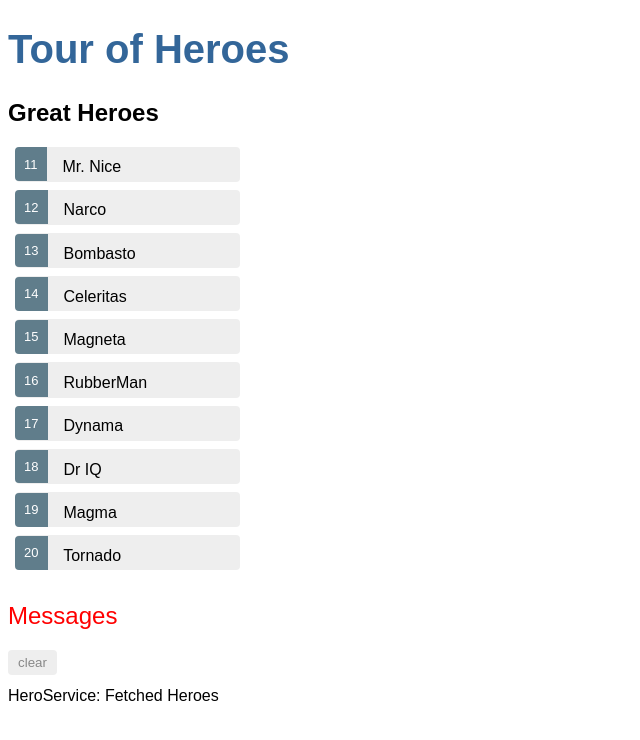
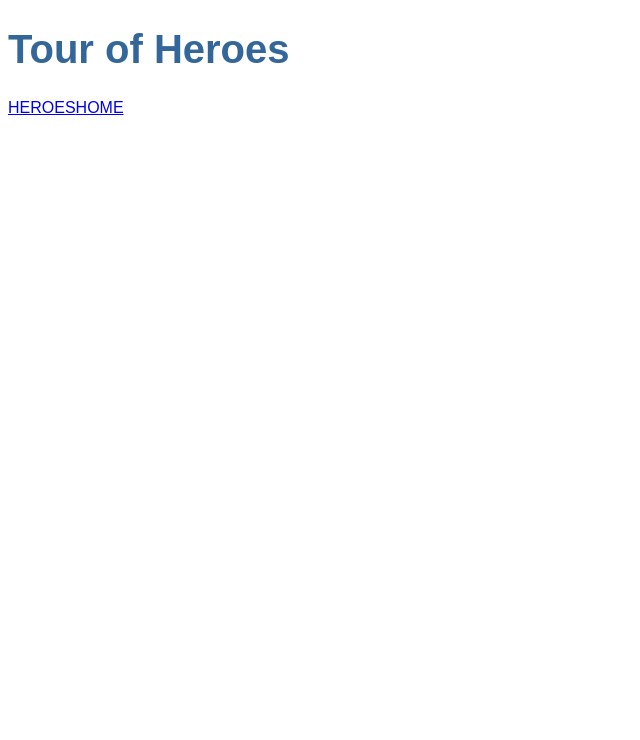
Before and after one commit to kd2718/angular_tutorial, an Angular app: page / in a window 1280 px wide. Shown: the top 740 px of the page, without its empty margins (0-640 px from the left). Built offline with nearby package versions, Linux system fonts and the light colour scheme.

Commit message:
added a basic routing

```diff
--- a/src/app/app.component.html
+++ b/src/app/app.component.html
@@ -1,3 +1,7 @@
 <h1>{{title}}</h1>
-<app-heroes></app-heroes>
+<nav>
+    <a href='/heroes'>HEROES</a>
+    <a href='/'>HOME</a>
+</nav>
+<router-outlet></router-outlet>
 <app-messages></app-messages>
```
Also changed, not shown: src/app/app-routing.module.ts (+9 -1 lines).
